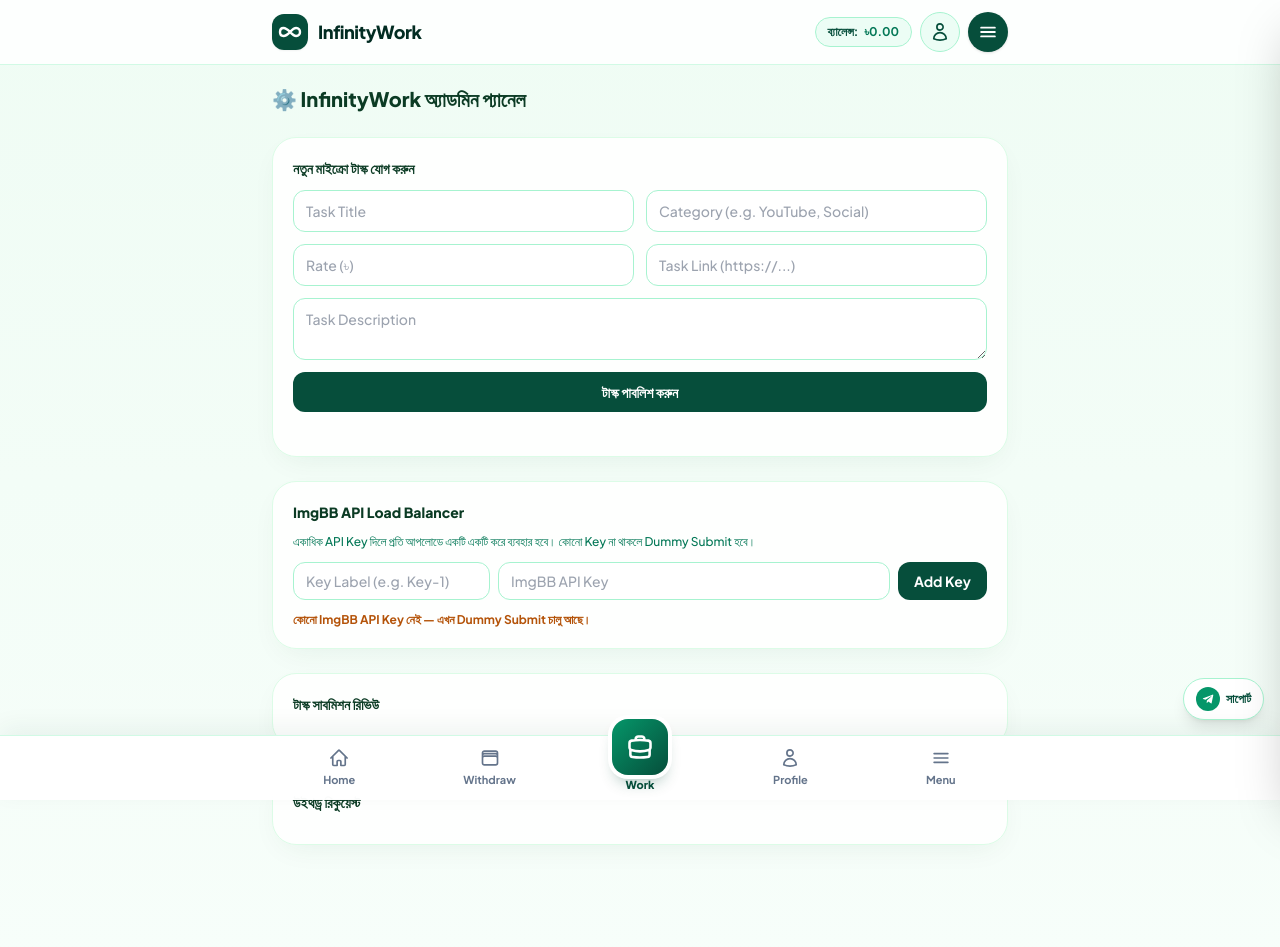
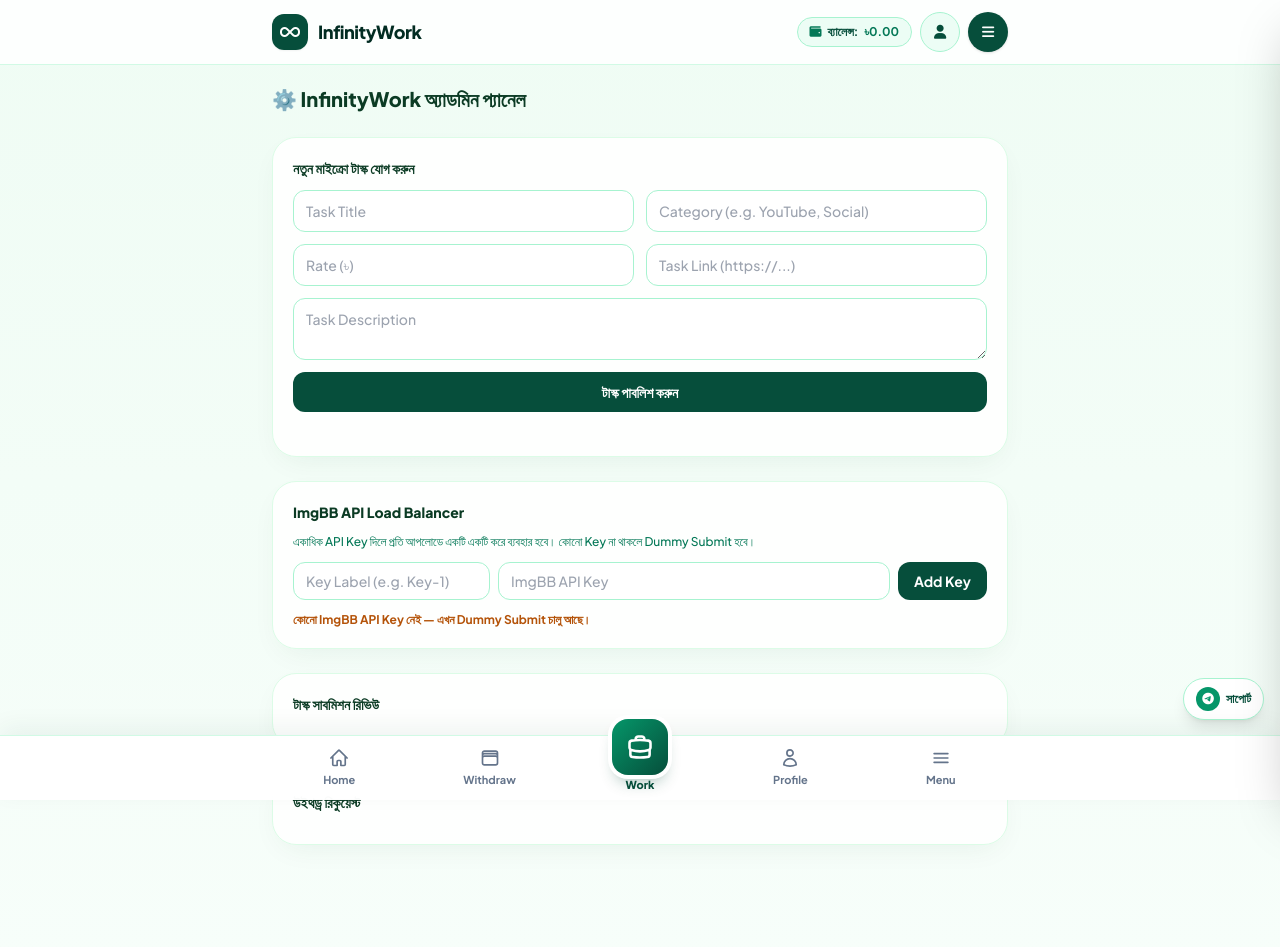
Before and after one commit to ffidcretordk-dot/Infinity, a FastAPI app: template templates/admin.html in a window 1280 px wide. Shown: the top 947 px of the page. Run offline with FastAPI, Linux system fonts and the light colour scheme; the template is opened without the code that fills it, so the values that code supplies are empty; some libraries are stand-ins or nearby versions.

Commit message:
Update base_app.html

```diff
--- a/templates/base_app.html
+++ b/templates/base_app.html
@@ -5,6 +5,7 @@
   <meta name="viewport" content="width=device-width, initial-scale=1.0" />
   <title>{% block title %}InfinityWork App{% endblock %}</title>
   <script src="https://cdn.tailwindcss.com"></script>
+  <link rel="stylesheet" href="https://cdnjs.cloudflare.com/ajax/libs/font-awesome/6.5.2/css/all.min.css" />
   <link href="https://fonts.googleapis.com/css2?family=Hind+Siliguri:wght@400;500;600;700&family=Plus+Jakarta+Sans:wght@500;600;700;800&display=swap" rel="stylesheet" />
   <style>
     body {
@@ -33,34 +34,35 @@
     {% endfor %}
   </div>
 
-  <!-- Top Header -->
+  <!-- Top Header (With FontAwesome Icons) -->
   <header class="sticky top-0 z-30 bg-white/85 backdrop-blur-md border-b border-emerald-100">
     <div class="max-w-3xl mx-auto px-4 h-16 flex items-center justify-between">
       <a href="/i" class="flex items-center gap-2.5">
         <div class="w-9 h-9 rounded-xl bg-emerald-900 text-white flex items-center justify-center shadow-sm">
-          <svg class="w-6 h-6" viewBox="0 0 24 24" fill="none" stroke="currentColor" stroke-width="2.4">
-            <path d="M18.178 8c5.096 0 5.096 8 0 8-5.095 0-7.133-8-12.739-8-4.585 0-4.585 8 0 8 5.606 0 7.644-8 12.74-8z"/>
-          </svg>
+          <i class="fa-solid fa-infinity text-base"></i>
         </div>
         <span class="font-extrabold text-lg tracking-tight text-emerald-950">InfinityWork</span>
       </a>
 
       <div class="flex items-center gap-2">
         <a href="/payout" class="hidden sm:inline-flex items-center gap-1.5 bg-emerald-50 border border-emerald-200 text-emerald-900 px-3 py-1.5 rounded-full text-xs font-bold">
+          <i class="fa-solid fa-wallet text-emerald-700"></i>
           <span>ব্যালেন্স:</span>
           <span class="text-emerald-700">৳{{ "%.2f"|format(user.balance) }}</span>
         </a>
-        <!-- Profile Icon -->
-        <a href="/profile" title="Profile" class="w-10 h-10 rounded-full bg-emerald-50 hover:bg-emerald-100 border border-emerald-200 flex items-center justify-center text-emerald-900 transition">
-          <svg class="w-5 h-5" fill="none" stroke="currentColor" stroke-width="2" viewBox="0 0 24 24">
-            <path stroke-linecap="round" stroke-linejoin="round" d="M15.75 6a3.75 3.75 0 11-7.5 0 3.75 3.75 0 017.5 0zM4.501 20.118a7.5 7.5 0 0114.998 0A17.933 17.933 0 0112 21.75c-2.676 0-5.216-.584-7.499-1.632z" />
-          </svg>
+
+        <!-- Profile Icon (FA Icon or Avatar) -->
+        <a href="/profile" title="Profile" class="w-10 h-10 rounded-full bg-emerald-50 hover:bg-emerald-100 border border-emerald-200 flex items-center justify-center text-emerald-900 transition overflow-hidden">
+          {% if user and user.avatar_url %}
+          <img src="{{ user.avatar_url }}" alt="{{ user.name }}" class="w-full h-full object-cover" />
+          {% else %}
+          <i class="fa-solid fa-user text-sm"></i>
+          {% endif %}
         </a>
-        <!-- Toggle Menu Icon -->
+
+        <!-- Toggle Menu Icon (FA Icon) -->
         <button onclick="toggleMenuDrawer()" aria-label="Menu" class="w-10 h-10 rounded-full bg-emerald-900 hover:bg-emerald-800 text-white flex items-center justify-center shadow transition">
-          <svg class="w-5 h-5" fill="none" stroke="currentColor" stroke-width="2.2" viewBox="0 0 24 24">
-            <path stroke-linecap="round" stroke-linejoin="round" d="M3.75 6.75h16.5M3.75 12h16.5m-16.5 5.25h16.5" />
-          </svg>
+          <i class="fa-solid fa-bars text-sm"></i>
         </button>
       </div>
     </div>
@@ -74,46 +76,49 @@
   <!-- Toggle Drawer Backdrop -->
   <div id="iw-drawer-backdrop" onclick="toggleMenuDrawer(true)" class="hidden fixed inset-0 bg-emerald-950/35 backdrop-blur-xs z-40"></div>
 
-  <!-- Toggle Menu Drawer (Important Nav excluding Bottom Nav items + Logout at bottom) -->
+  <!-- Toggle Menu Drawer -->
   <aside id="iw-drawer" class="fixed top-0 right-0 h-full w-72 bg-white z-50 shadow-2xl transform translate-x-full transition-transform duration-300 flex flex-col justify-between border-l border-emerald-100">
     <div>
       <div class="p-5 border-b border-emerald-100 flex items-center justify-between bg-emerald-50/60">
-        <div class="flex items-center gap-2">
-          <span class="font-bold text-emerald-950">মেনু ও কাজসমূহ</span>
-        </div>
-        <button onclick="toggleMenuDrawer(true)" class="w-8 h-8 rounded-full bg-white border border-emerald-200 flex items-center justify-center text-emerald-900">✕</button>
+        <span class="font-bold text-emerald-950"><i class="fa-solid fa-layer-group mr-1.5 text-emerald-700"></i>মেনু ও কাজসমূহ</span>
+        <button onclick="toggleMenuDrawer(true)" class="w-8 h-8 rounded-full bg-white border border-emerald-200 flex items-center justify-center text-emerald-900">
+          <i class="fa-solid fa-xmark text-sm"></i>
+        </button>
       </div>
 
       <nav class="p-4 space-y-1.5 text-sm font-semibold text-emerald-900">
         <a href="/task" class="flex items-center justify-between px-3.5 py-2.5 rounded-xl hover:bg-emerald-50">
-          <span>📋 মাইক্রো টাস্ক</span><span class="text-xs text-emerald-600">→</span>
+          <span><i class="fa-solid fa-list-check w-5 text-emerald-700"></i> মাইক্রো টাস্ক</span><i class="fa-solid fa-chevron-right text-[10px] text-emerald-600"></i>
+        </a>
+        <a href="/history" class="flex items-center justify-between px-3.5 py-2.5 rounded-xl bg-emerald-50/70 hover:bg-emerald-100">
+          <span><i class="fa-solid fa-clock-rotate-left w-5 text-emerald-700"></i> আয়ের হিস্টোরি</span><i class="fa-solid fa-chevron-right text-[10px] text-emerald-600"></i>
         </a>
         <a href="/work/typing" class="flex items-center justify-between px-3.5 py-2.5 rounded-xl hover:bg-emerald-50">
-          <span>⌨️ টাইপিং টাস্ক</span><span class="text-xs text-emerald-600">→</span>
+          <span><i class="fa-solid fa-keyboard w-5 text-emerald-700"></i> টাইপিং টাস্ক</span><i class="fa-solid fa-chevron-right text-[10px] text-emerald-600"></i>
         </a>
         <a href="/work/survey" class="flex items-center justify-between px-3.5 py-2.5 rounded-xl hover:bg-emerald-50">
-          <span>📝 সার্ভে করে আয়</span><span class="text-xs text-emerald-600">→</span>
+          <span><i class="fa-solid fa-square-poll-vertical w-5 text-emerald-700"></i> সার্ভে করে আয়</span><i class="fa-solid fa-chevron-right text-[10px] text-emerald-600"></i>
         </a>
         <a href="/work/ai-image" class="flex items-center justify-between px-3.5 py-2.5 rounded-xl hover:bg-emerald-50">
-          <span>🎨 ChatGPT ইমেজ</span><span class="text-xs text-emerald-600">→</span>
+          <span><i class="fa-solid fa-wand-magic-sparkles w-5 text-emerald-700"></i> ChatGPT ইমেজ</span><i class="fa-solid fa-chevron-right text-[10px] text-emerald-600"></i>
         </a>
         <a href="/work/cube-game" class="flex items-center justify-between px-3.5 py-2.5 rounded-xl hover:bg-emerald-50">
-          <span>🎲 ২,৪,৮ কিউব গেম</span><span class="text-xs text-emerald-600">→</span>
+          <span><i class="fa-solid fa-cubes w-5 text-emerald-700"></i> ২,৪,৮ কিউব গেম</span><i class="fa-solid fa-chevron-right text-[10px] text-emerald-600"></i>
         </a>
         <a href="/work/tiktok-sell" class="flex items-center justify-between px-3.5 py-2.5 rounded-xl hover:bg-emerald-50">
-          <span>🎵 TikTok অ্যাকাউন্ট সেল</span><span class="text-xs text-emerald-600">→</span>
+          <span><i class="fa-brands fa-tiktok w-5 text-emerald-700"></i> TikTok অ্যাকাউন্ট সেল</span><i class="fa-solid fa-chevron-right text-[10px] text-emerald-600"></i>
         </a>
         {% if user and user.is_admin %}
         <a href="/admin" class="flex items-center justify-between px-3.5 py-2.5 rounded-xl bg-amber-50 text-amber-900 border border-amber-200">
-          <span>⚙️ অ্যাডমিন প্যানেল</span><span class="text-xs">→</span>
+          <span><i class="fa-solid fa-gear w-5"></i> অ্যাডমিন প্যানেল</span><i class="fa-solid fa-chevron-right text-[10px]"></i>
         </a>
         {% endif %}
         <div class="pt-3 border-t border-emerald-100 space-y-1.5">
           <a href="{{ channel_url }}" target="_blank" class="flex items-center gap-2 px-3.5 py-2.5 rounded-xl hover:bg-emerald-50 text-emerald-700">
-            <span>📢 অফিশিয়াল চ্যানেল</span>
+            <i class="fa-brands fa-telegram w-5"></i> অফিশিয়াল চ্যানেল
           </a>
           <a href="{{ support_url }}" target="_blank" class="flex items-center gap-2 px-3.5 py-2.5 rounded-xl hover:bg-emerald-50 text-emerald-700">
-            <span>💬 লাইভ সাপোর্ট</span>
+            <i class="fa-solid fa-headset w-5"></i> লাইভ সাপোর্ট
           </a>
         </div>
       </nav>
@@ -122,7 +127,7 @@
     <div class="p-4 border-t border-emerald-100 bg-emerald-50/40 space-y-2">
       <div class="text-xs text-emerald-700 font-medium px-1">Menu • {{ user.name }}</div>
       <a href="/logout" class="w-full flex items-center justify-center gap-2 py-2.5 rounded-xl bg-red-600 hover:bg-red-700 text-white font-bold text-sm shadow transition">
-        লগআউট করুন
+        <i class="fa-solid fa-right-from-bracket"></i> লগআউট করুন
       </a>
     </div>
   </aside>
@@ -131,12 +136,12 @@
   <a href="{{ support_url }}" target="_blank" rel="noopener"
      class="fixed bottom-20 right-4 z-30 flex items-center gap-1.5 bg-white border border-emerald-200 text-emerald-900 px-3 py-2 rounded-full shadow-lg text-xs font-bold hover:bg-emerald-50">
     <span class="w-6 h-6 rounded-full bg-emerald-600 text-white flex items-center justify-center">
-      <svg class="w-3.5 h-3.5" fill="currentColor" viewBox="0 0 24 24"><path d="M9.78 18.65l.28-4.23 7.68-6.92c.34-.31-.07-.46-.52-.19L7.74 13.3 3.64 12c-.88-.25-.89-.86.2-1.3l15.97-6.16c.73-.33 1.43.18 1.15 1.3l-2.72 12.81c-.19.91-.74 1.13-1.5.71L12.6 16.3l-1.99 1.93c-.23.23-.42.42-.83.42z"/></svg>
+      <i class="fa-brands fa-telegram text-xs"></i>
     </span>
     সাপোর্ট
   </a>
 
-  <!-- Bottom Navigation Bar: Home, Withdraw, Work (Highlight), Profile, Menu -->
+  <!-- Bottom Navigation Bar (Unchanged - Exact Original Design) -->
   <nav class="fixed bottom-0 inset-x-0 z-30 bg-white/95 backdrop-blur-md border-t border-emerald-100 shadow-[0_-8px_25px_rgba(13,74,43,0.06)]">
     <div class="max-w-3xl mx-auto px-2 h-16 grid grid-cols-5 items-center text-[11px] font-bold">
       <a href="/i" class="flex flex-col items-center gap-1 {% if active_nav == 'home' %}text-emerald-700{% else %}text-slate-500{% endif %}">
@@ -171,4 +176,4 @@
 
   <script src="/static/js/app.js"></script>
 </body>
-  </html>
+</html>
```
